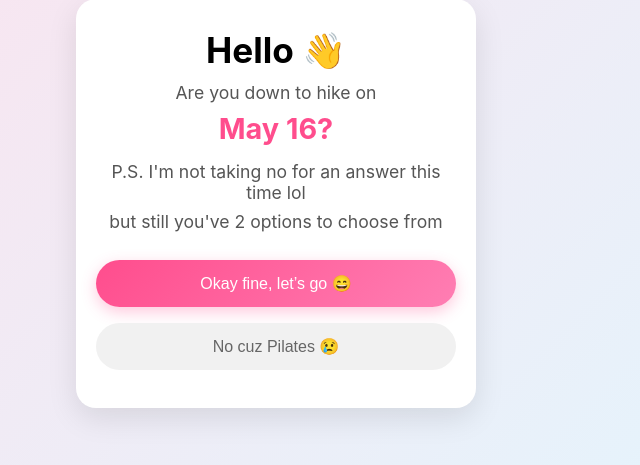
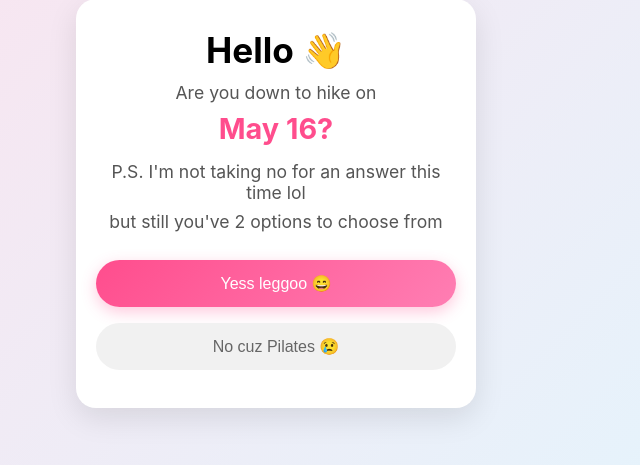
Before and after one commit to ayugre31-ops/Hike, a Flask app: page / in a window 1280 px wide. Shown: the part 197-662 px from the top of the page, without its empty margins (364-1004 px from the left). Run offline with Flask 3, Linux system fonts and the light colour scheme.

Commit message:
Update index.html

```diff
--- a/templates/index.html
+++ b/templates/index.html
@@ -18,7 +18,7 @@
     <p class="fade">but still you've 2 options to choose from</p>
 
     <div class="buttons">
-        <button class="yes-btn" onclick="handleYes()">Okay fine, let’s go 😄</button>
+        <button class="yes-btn" onclick="handleYes()">Yess leggoo 😄</button>
         <button class="no-btn" onclick="handleNo()">No cuz Pilates 😢</button>
     </div>
 </div>
@@ -34,7 +34,7 @@
 <!-- YES Popup -->
 <div id="yesPopup" class="popup">
     <div class="popup-content yes-style">
-        <p>🎉 Okay great! This is actually going to be fun 😄</p>
+        <p>🎉 Yay! Congratulations on picking the right answer</p>
         <button onclick="closeYesPopup()">Can’t wait 😄</button>
     </div>
 </div>
```
